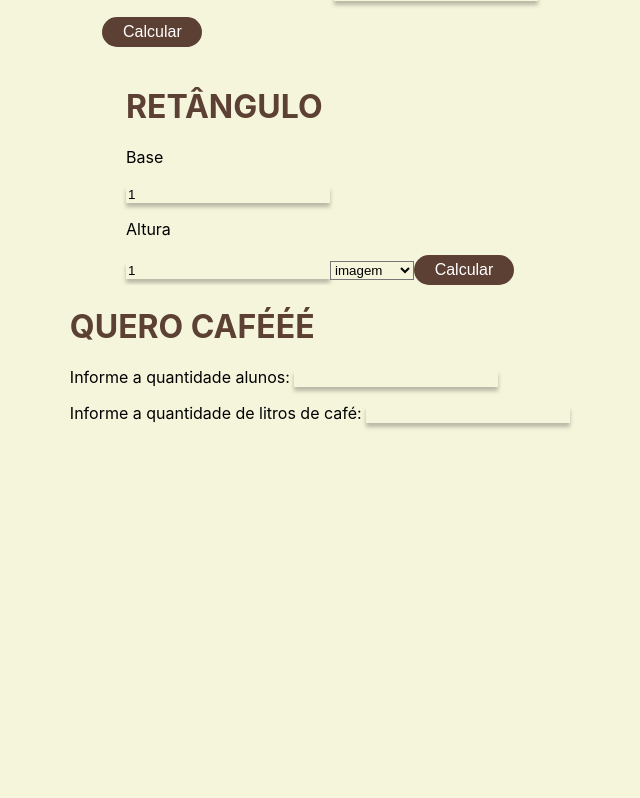
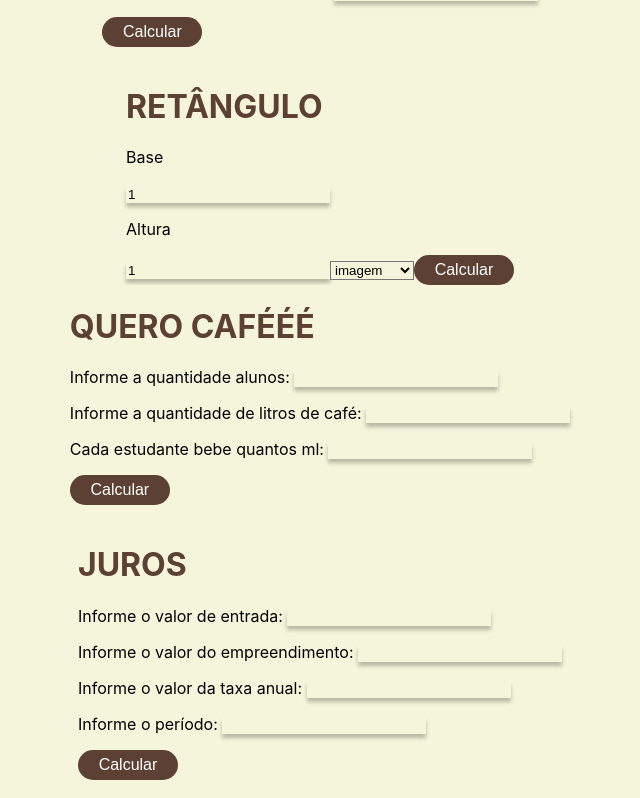
Before and after one commit to IsabellaAlvesCosta/provalogica, a React (Create React App) app: page / in a window 1280 px wide. Shown: the part 3491-4289 px from the top of the page, without its empty margins (320-960 px from the left). Before the commit the page ends 3930 px from the top, so only its background shows below. Built offline with nearby package versions, Linux system fonts and the light colour scheme.

Commit message:
Função café

```diff
--- a/src/App.js
+++ b/src/App.js
@@ -65,6 +65,13 @@ function App() {
   const[qtdAluno,setQtdAluno]=useState();
   const[qtdLitros,setQtdLitros]=useState();
   const[qtdMinimo,setQtdMinimo]=useState();
+  const[cafeResul, setCafeResul]=useState();
+
+  const [entrada, setEntrada] = useState();
+  const [empreendimento, setEmpreendimento] = useState();
+  const [taxa, setTaxa] = useState();
+  const [periodo, setPeriodo] = useState();
+
 
   function Calcular(){
     let total = pequeno * 13.50  + medio * 15 + grande * 17.50;
@@ -225,15 +232,22 @@ function desenharRetangulo(l,c,simbolo){
   }
   return matriz;
 }
-function calcularRetangulo(){
 
-  setResposta(desenharRetangulo (linhas,coluna, opcao==='asterisco' ? '*' : '▆') );
-
-}
 
 
 
   function cafe(){
+    let a = qtdMinimo / 1000;
+    let b = a * qtdAluno;
+    let c = b / qtdLitros;
+
+    for(let i=0; i>0; i--){
+      c[i] = 0
+    }
+    setCafeResul(c);
+ }
+
+  function juros(){
 
   }
 
@@ -364,7 +378,7 @@ function calcularRetangulo(){
           <h3>{totalnumero}</h3>
         </div>
         <div>
-          <h1>LEIA AS ESTRELINHA </h1>
+          <h1>LEIA AS ESTRELINHAS</h1>
             <div>
               <p>Informe o numero de estrelas: <input type="number" value={quantidadeEstrela} onChange={e =>setQuantidadeEstrela(Number(e.target.value))} /></p>
             </div>
@@ -387,7 +401,7 @@ function calcularRetangulo(){
                 <option value='asterisco'>Asteristico</option>
             </select>
 
-            <button onClick={calcularRetangulo} className='calcular-botao'>Calcular</button>
+            <button className='calcular-botao'>Calcular</button>
             <div>
             {resulRetangulo.map (item =>{
             if(opcao === 'imagem') return <div><img src="../images/lula-sorrindo-com-bone-preto-escrito-cpx-em-vermelho_1_51105.jpg" width={100}/></div>
@@ -403,6 +417,28 @@ function calcularRetangulo(){
           <div>
             <p>Informe a quantidade de litros de café: <input type="number" value={qtdLitros} onChange={e =>setQtdLitros(Number(e.target.value))}/></p>
           </div>
+          <div>
+            <p>Cada estudante bebe quantos ml: <input type="number" value={qtdMinimo} onChange={e =>setQtdMinimo(Number(e.target.value))}/></p>
+          </div>
+          <button onClick={cafe} className='calcular-botao'>Calcular</button>
+          <h3>{cafeResul}</h3>
+        </div>
+        <div>
+          <h1>JUROS</h1>
+          <div>
+            <p>Informe o valor de entrada: <input type="number" value={entrada } onChange={e =>setEntrada(Number(e.target.value))}/></p>
+          </div>
+          <div>
+            <p>Informe o valor do empreendimento: <input type="number" value={empreendimento} onChange={e =>setEmpreendimento(Number(e.target.value))}/></p>
+          </div>
+          <div>
+            <p>Informe o valor da taxa anual: <input type="number" value={taxa} onChange={e =>setTaxa(Number(e.target.value))}/></p>
+          </div>
+          <div>
+            <p>Informe o período: <input type="number" value={periodo} onChange={e =>setPeriodo(Number(e.target.value))}/></p>
+          </div>
+          <button onClick={juros} className='calcular-botao'>Calcular</button>
+          <h3>{cinemaResul}</h3>
         </div>
     </div>
  );
```
